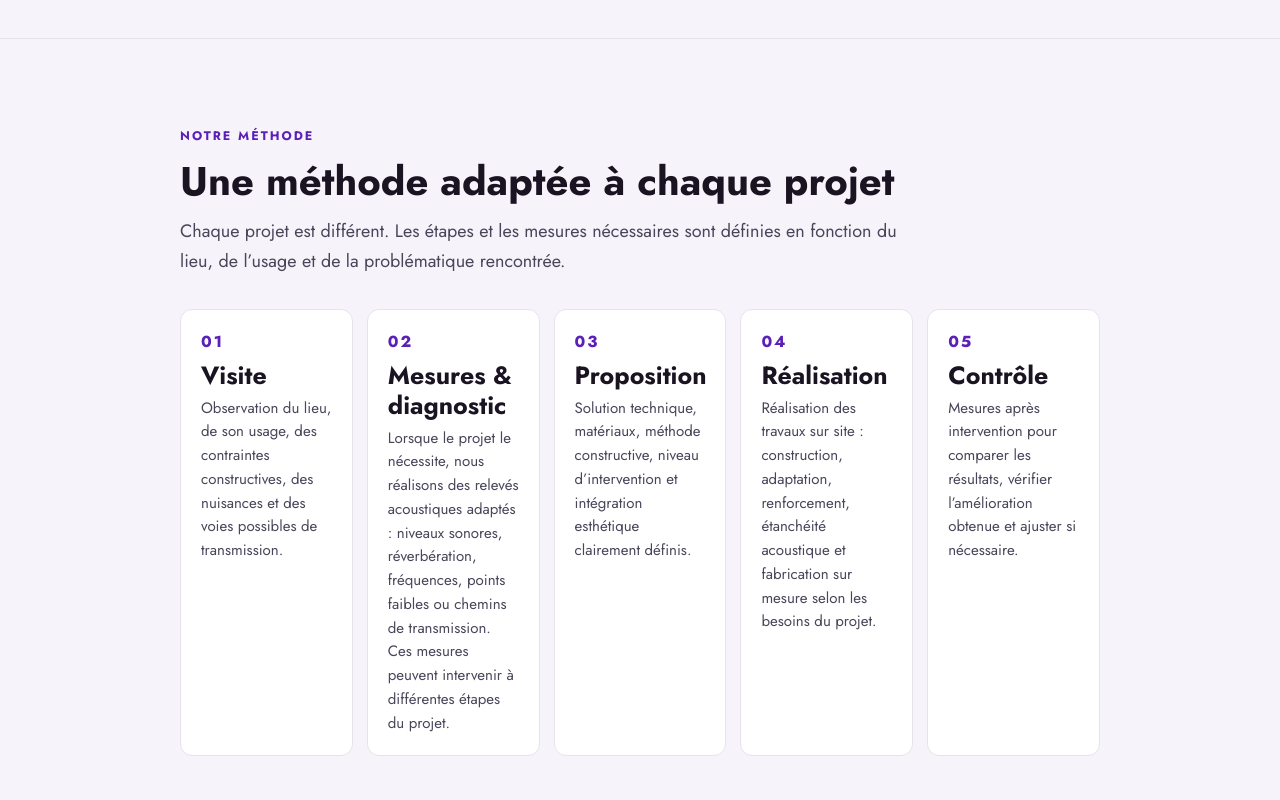
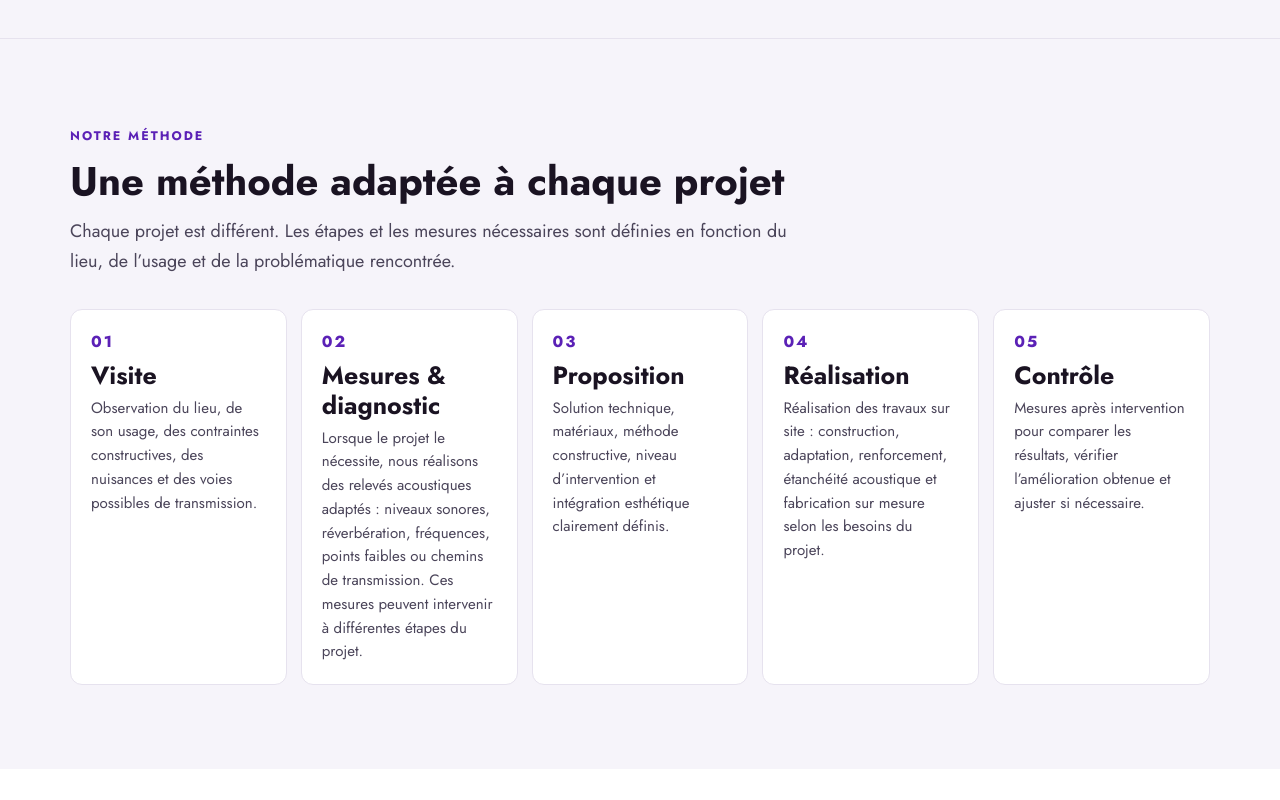
Before and after one commit to twinparadoxmusica/atahualpa-studio, a Next.js app: page /acoustique-insonorisation in a window 1280 px wide. Shown: the part 3140-3940 px from the top of the page. Built offline with nearby package versions, Linux system fonts and the light colour scheme.

Commit message:
Give acoustics method section wider desktop layout

```diff
--- a/components/Acoustique/index.js
+++ b/components/Acoustique/index.js
@@ -495,7 +495,7 @@ const Acoustique = () => {
       </section>
 
       <section className="acoustique-method">
-        <Container>
+        <Container variant="wide">
           <div className="acoustique-head">
             <span className="acoustique-eyebrow">{t.methodEyebrow}</span>
             <h2>{t.methodTitle}</h2>
```
